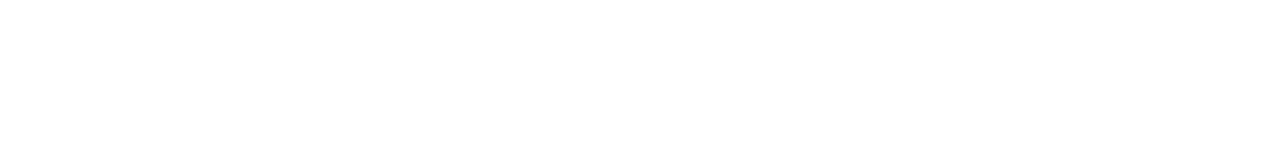
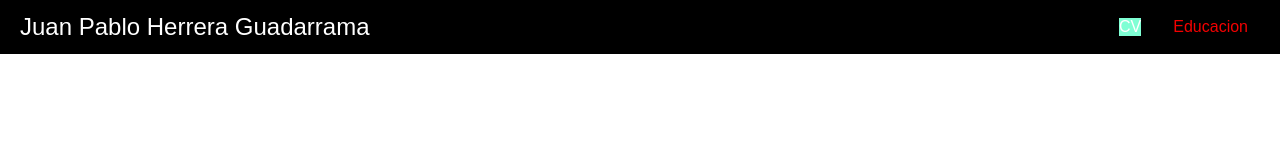
Before and after one commit to PabloHG7/Pagina-personal, a plain HTML site: page index.html in a window 1280 px wide. Drawn offline with Linux system fonts and the light colour scheme.

Commit message:
Barra de navegacion

```diff
--- a/index.html
+++ b/index.html
@@ -4,8 +4,34 @@
     <meta charset="UTF-8">
     <meta name="viewport" content="width=device-width, initial-scale=1.0">
     <title>Document</title>
+    <link rel="stylesheet" href="/styles/style1.css">
 </head>
+
 <body>
+    <header>
+        <div class="barra_superior">
+            <div class="nombre">Juan Pablo Herrera Guadarrama</div>
+            <div class="enlaces">
+                <div class="dropdown">
+                    <span class="cv-title">CV</span>
+                        <div class="dropdown-content">
+                            <a href="/documentos/CV_HerreraGuadarramaJP.pdf" target="_blank">Ver Cv</a>
+                            <a href="/documentos/CV_HerreraGuadarramaJP.pdf" download="">Descargar CV</a>
+                        </div>
 
+                </div>
+
+                <a href="educacion">Educacion</a>
+            </div>
+        </div>
+    </header>
+
+    <section id="cv">
+
+    </section>
+
+    <section id="educacion">
+
+    </section>
 </body>
 </html>
--- a/styles/style1.css
+++ b/styles/style1.css
@@ -0,0 +1,82 @@
+/*  */
+body {
+    margin: 0;
+    font-family: Arial, sans-serif;
+}
+
+header {
+    background-color: black;
+    color: #fff;
+    padding: 10px 20px;
+}
+
+.barra_superior {
+    display: flex;
+    justify-content: space-between;
+    align-items: center;
+}
+.nombre{
+    font-size: 24px;
+}
+
+.enlaces{
+    margin-left: auto;
+    display: flex;
+    justify-content: space-around;
+    align-items: center;
+}
+
+.enlaces a {
+    color: #f30000;
+    text-decoration: none;
+    margin-left: 20px;
+    padding: 8px 12px;
+    border-radius: 4px; /* Redondea las esquinas para que se vea más agradable */
+    transition: background-color 0.3s, color 0.3s; /* Agrega una transición suave al cambiar el color de fondo y el color del texto */
+
+}
+.enlaces a:hover {
+
+    background-color: rgba(100, 59, 59, 0.26); /* Cambia el color de fondo cuando el mouse está encima */
+    color: #ffff99; /* Cambia el color del texto cuando el mouse está encima */
+
+}
+
+
+
+/* Estilos para el título del submenu */
+.cv-title {
+    cursor: pointer;
+    color: #fff;
+    /*position: relative; /* Agregamos esta propiedad para que el submenu se posicione correctamente */
+}
+
+/*prueba*/
+.dropdown{
+    background-color: aquamarine;
+    position: relative;/* linea para que este sea el nodo padre*/
+}
+/* Estilos para el submenu */
+.dropdown-content {
+    display: none; /* Oculta el submenu por defecto */
+    position: absolute;
+    background-color: #333; /* Cambia el color de fondo del submenu */
+    min-width: 160px;
+    box-shadow: 0px 8px 16px 0px rgba(0,0,0,0.2);
+    z-index: 1;
+    top: auto; /* Mueve el submenu hacia abajo */
+    left: 0; /* Alinea el submenu con el título */
+}
+
+/* Estilos para los enlaces del submenu */
+.dropdown-content a {
+    color: #fff;
+    text-decoration: none;
+    padding: 12px 16px;
+    display: block;
+}
+
+/* Muestra el submenu cuando se pasa el mouse sobre el título */
+.dropdown:hover .dropdown-content {
+    display: block;
+}
```
Also changed, not shown: 1 other file.
